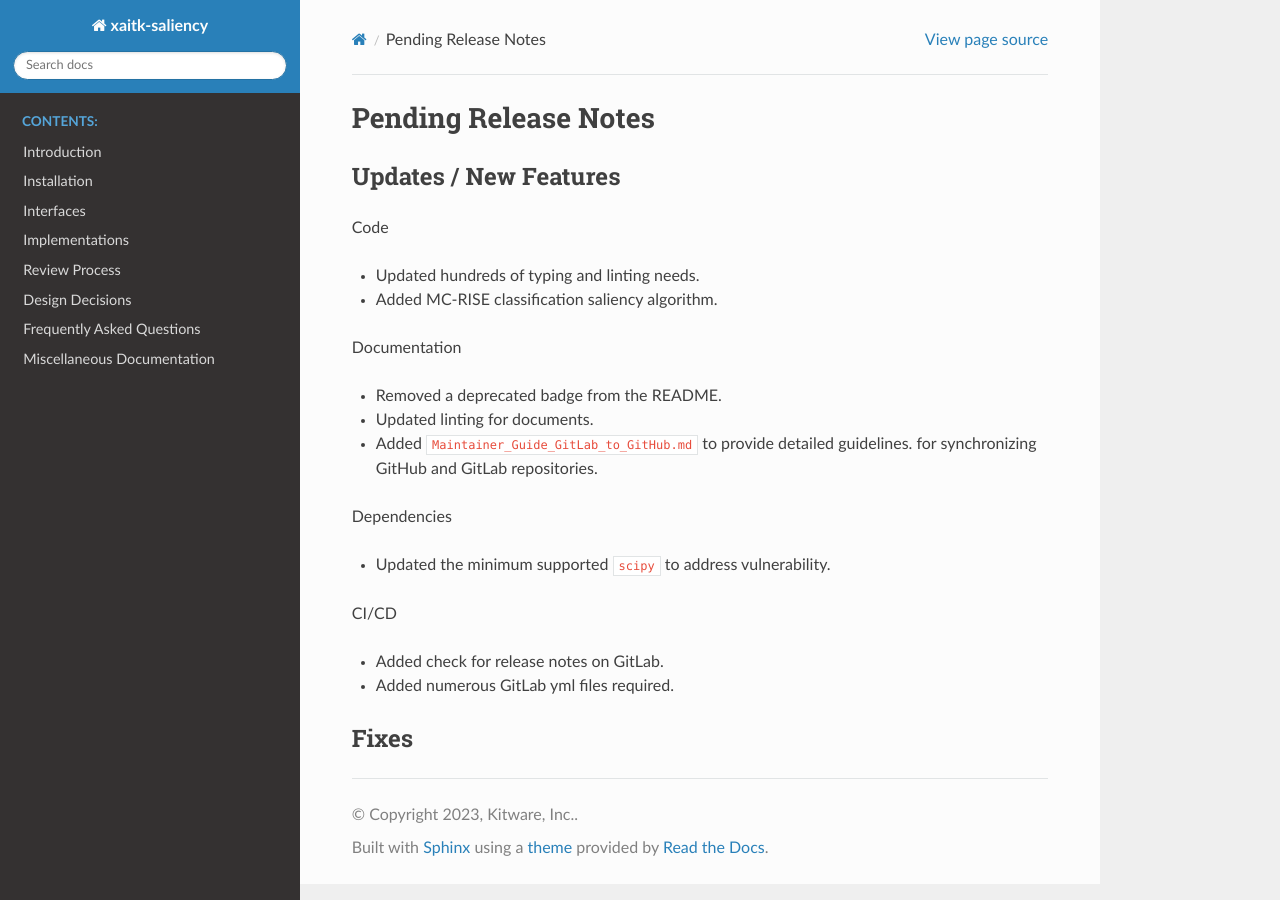
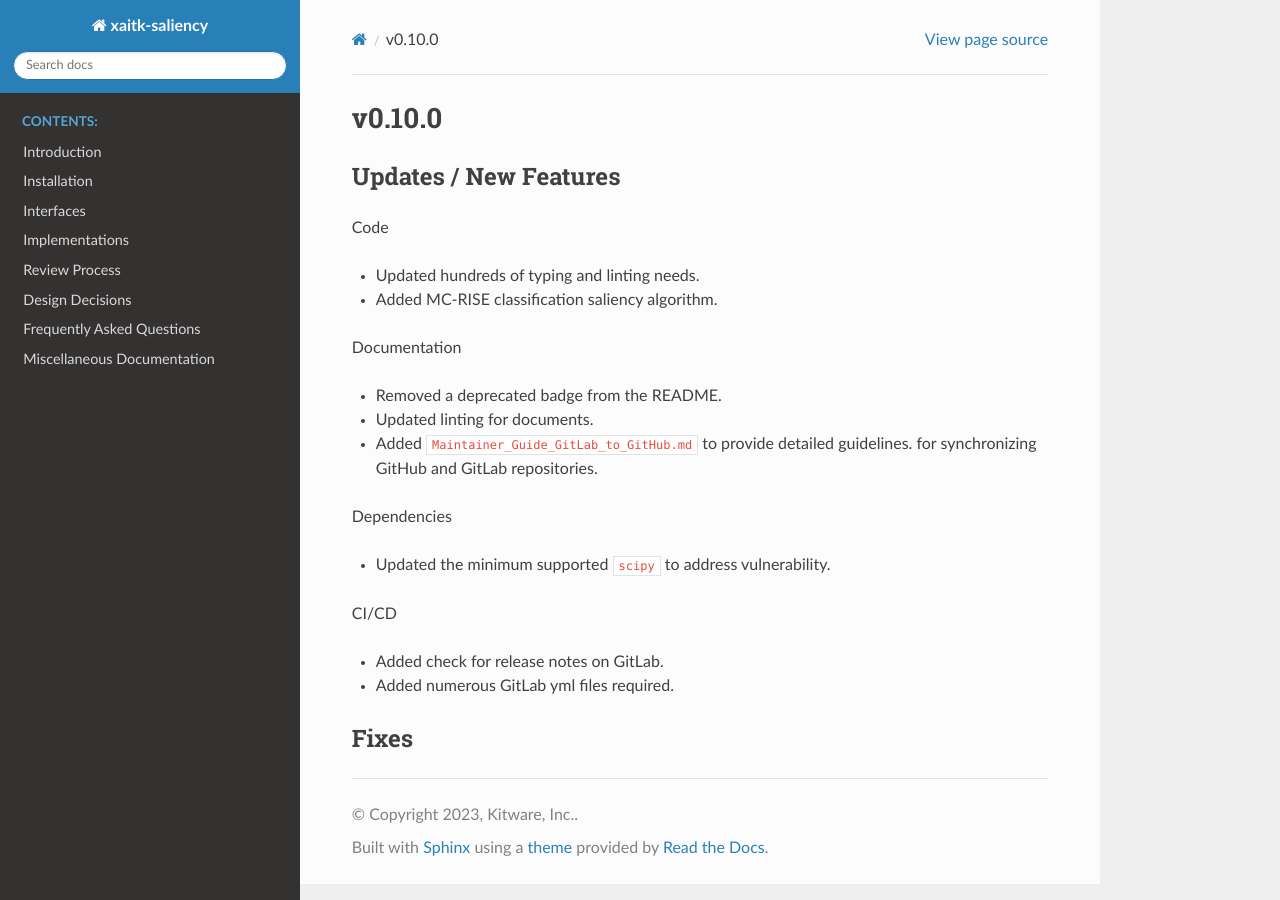
Before and after one commit to XAITK/xaitk-saliency, a Sphinx documentation site: the page built from docs/release_notes/v0.10.0.rst, in a window 1280 px wide. Built offline with Sphinx 7.4.7 and the Read the Docs theme 3.1.0, drawn with Linux system fonts in a browser that asks for light colours; pages that are not in the unit, such as notebooks, are missing from menus.

Commit message:
Update version number to 0.10.0

```diff
--- a/docs/release_notes.rst
+++ b/docs/release_notes.rst
@@ -19,3 +19,4 @@
    release_notes/v0.9.0
    release_notes/v0.9.1
    release_notes/v0.9.2
+   release_notes/v0.10.0
--- a/docs/release_notes/pending_release.rst
+++ b/docs/release_notes/v0.10.0.rst
@@ -1,5 +1,5 @@
-Pending Release Notes
-=====================
+v0.10.0
+=======
 
 Updates / New Features
 ----------------------
--- a/pyproject.toml
+++ b/pyproject.toml
@@ -25,7 +25,7 @@
 # :auto package-meta:
 # package-specific meta, don't put this in "generated package-meta"
 authors = ["Kitware, Inc. <xaitk@kitware.com>"]
-version = "0.9.2"
+version = "0.10.0"
 license = "BSD-3-Clause"
 description = """\
     Visual saliency map generation interfaces and baseline implementations \
```
